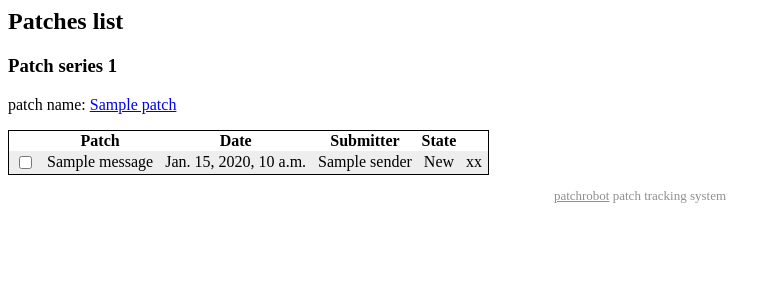
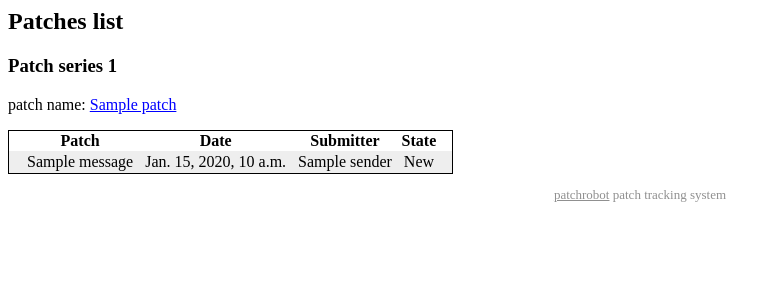
Before and after one commit to certik/patchrobot, a Django app: template templates/review/index.html in a window 1280 px wide. Shown: the top 300 px of the page, without its empty margins (0-781 px from the left). Run offline with Django 3.2, Linux system fonts and the light colour scheme; the template is opened without the code that fills it: most values are stand-ins (such as "Sample title", 1, 10 or a date in 2020).

Commit message:
couple more polishing.

```diff
--- a/static/style.css
+++ b/static/style.css
@@ -1,7 +1,8 @@
 body {
 }
 
-a:visited { color: #000000; }
+a:link { color: #0000ff; }
+a:visited { color: #0000ff; }
 
 table {
 	border-collapse: collapse;
--- a/templates/review/index.html
+++ b/templates/review/index.html
@@ -17,13 +17,13 @@
             <th><a class="colinactive" href="list?order=patch">Patch</a></th>   <th><a class="colinactive" href="list?order=date">Date</a></th>   <th><a class="colinactive" href="list?order=submitter">Submitter</a></th>   <th><a class="colinactive" href="list?order=state">State</a></th>  <th>&nbsp;</th></tr>
             {% for message in patch.message_set.all %}
              <tr class="{% cycle 'even' 'odd' %}">
-              <td><input type="checkbox" name="ids[]" value="20232"/></td>
+              <td></td>
               <td>{{ message.subject }}</a></td>
 
               <td>{{ message.date }}</td>
               <td>{{ message.sender }}</td>
               <td>New</td>
-              <td>xx</td>
+              <td></td>
              </tr>
             {% endfor %}
             </table>
```
